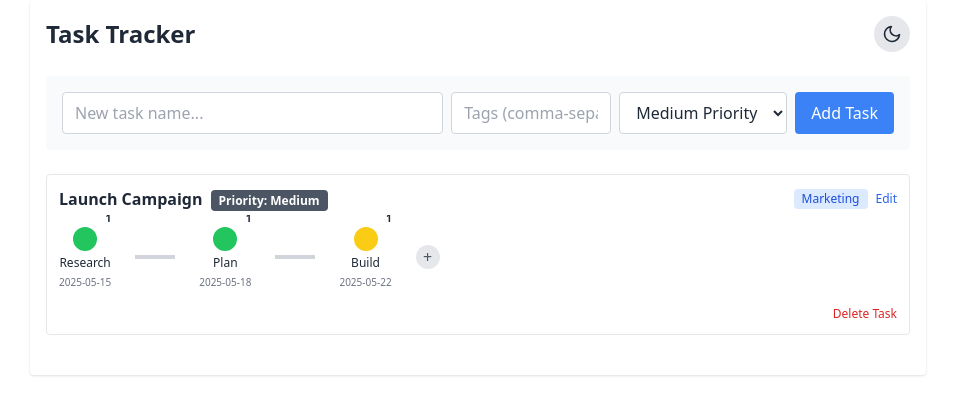
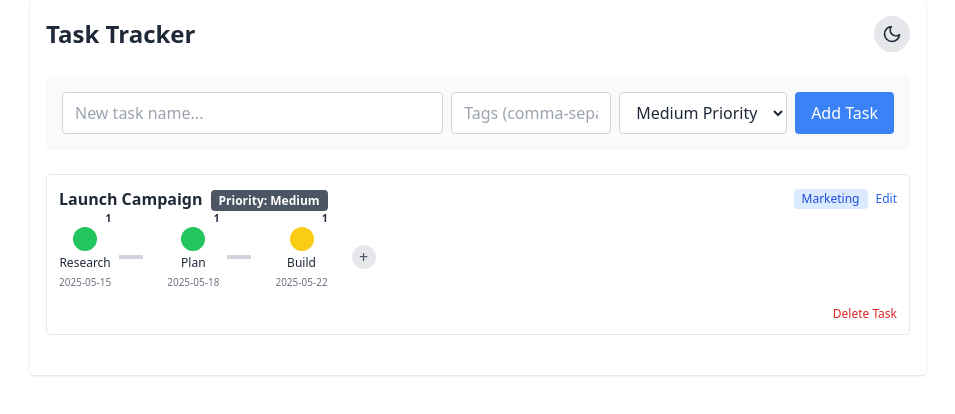
Before and after one commit to csandq/visual-task-tracker, a React (Vite) app: page / in a window 1280 px wide. Shown: the top 414 px of the page, without its empty margins (162-1117 px from the left). Built offline with nearby package versions, Linux system fonts and the light colour scheme.

Commit message:
Update App.jsx

```diff
--- a/src/App.jsx
+++ b/src/App.jsx
@@ -453,17 +453,17 @@ export default function App() {
                     </button>
                   </div>
                 </div>
-                <div className="flex items-center space-x-6 overflow-x-auto py-2">
+                <div className="flex flex-wrap items-center gap-4 py-2">
   {task.steps.map((step, index) => (
-                    <React.Fragment key={index}>
+    <div key={index} className="flex items-center">
       <Step
         {...step}
         onClick={() => openStepModal(task.id, index)}
       />
       {index < task.steps.length - 1 && (
-                        <div className="w-10 h-1 bg-gray-300 dark:bg-gray-600 flex-shrink-0"></div>
+        <div className="w-6 h-1 bg-gray-300 dark:bg-gray-600 mx-2 hidden sm:block"></div>
       )}
-                    </React.Fragment>
+    </div>
   ))}
   <button
     onClick={() => openStepModal(task.id, -1)}
```
Lines whose indentation alone changed are shown as unchanged.
